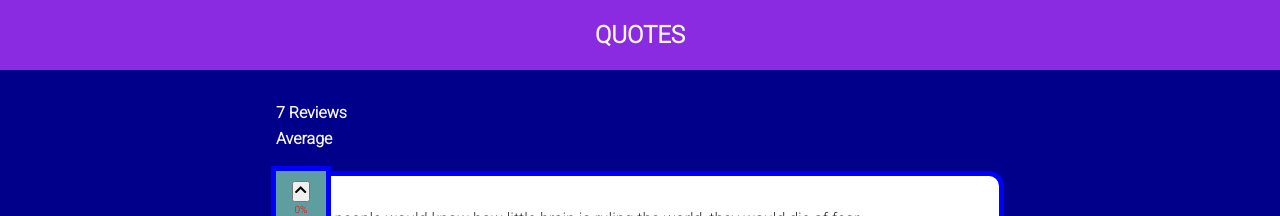
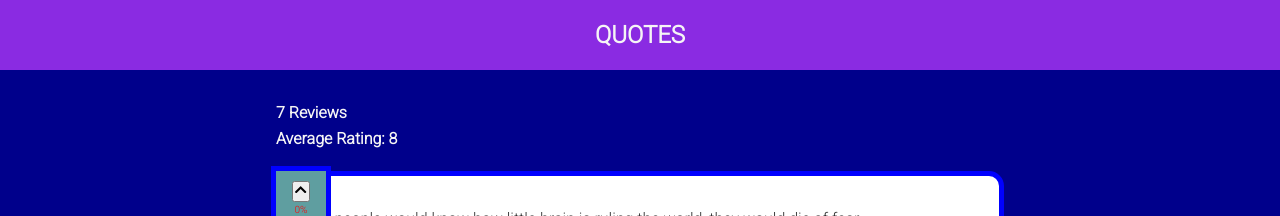
Before and after one commit to VladanStar/QuotesTask, a React (Create React App) app: page / in a window 1280 px wide. Shown: the top 216 px of the page. Built offline with nearby package versions, Linux system fonts and the light colour scheme.

Commit message:
Add files

```diff
--- a/src/components/QuotesStats.js
+++ b/src/components/QuotesStats.js
@@ -1,10 +1,17 @@
 import React from 'react'
 
 const QuotesStats = ({quotes}) => {
+  let average = Math.round(quotes.reduce((acc, {rating})=>{
+    return acc + rating;
+  },0)/quotes.length)
+  console.log(average)
+
+  // average = average.toFixed(1).replace(/[.,]0$/, '')
+  // average = Math.round(average)
   return (
     <div className='feedback-stats' >
      <h4>{quotes.length} Reviews</h4>
-     <h4>Average</h4>
+     <h4>Average Rating: {isNaN(average) ? 0 : average}</h4>
      </div>
   )
 }
--- a/src/components/data/QuotesData.js
+++ b/src/components/data/QuotesData.js
@@ -25,19 +25,19 @@ const QuotesData = [
   },
   {
     id: 5,
-    rating: 10,
+    rating: 4,
     text: "Always forgive your enemies; nothing annoys them so much.",
     author: "Oscar Wilde",
   },
   {
     id: 6,
-    rating: 10,
+    rating: 5,
     text: "Two things are infinite: the universe and human stupidity; and I'm not sure about the universe.",
     author: "Albert Einstein",
   },
   {
     id: 7,
-    rating: 10,
+    rating: 5,
     text: "So many books, so little time.",
     author: "Frank Zappa",
   },
```
